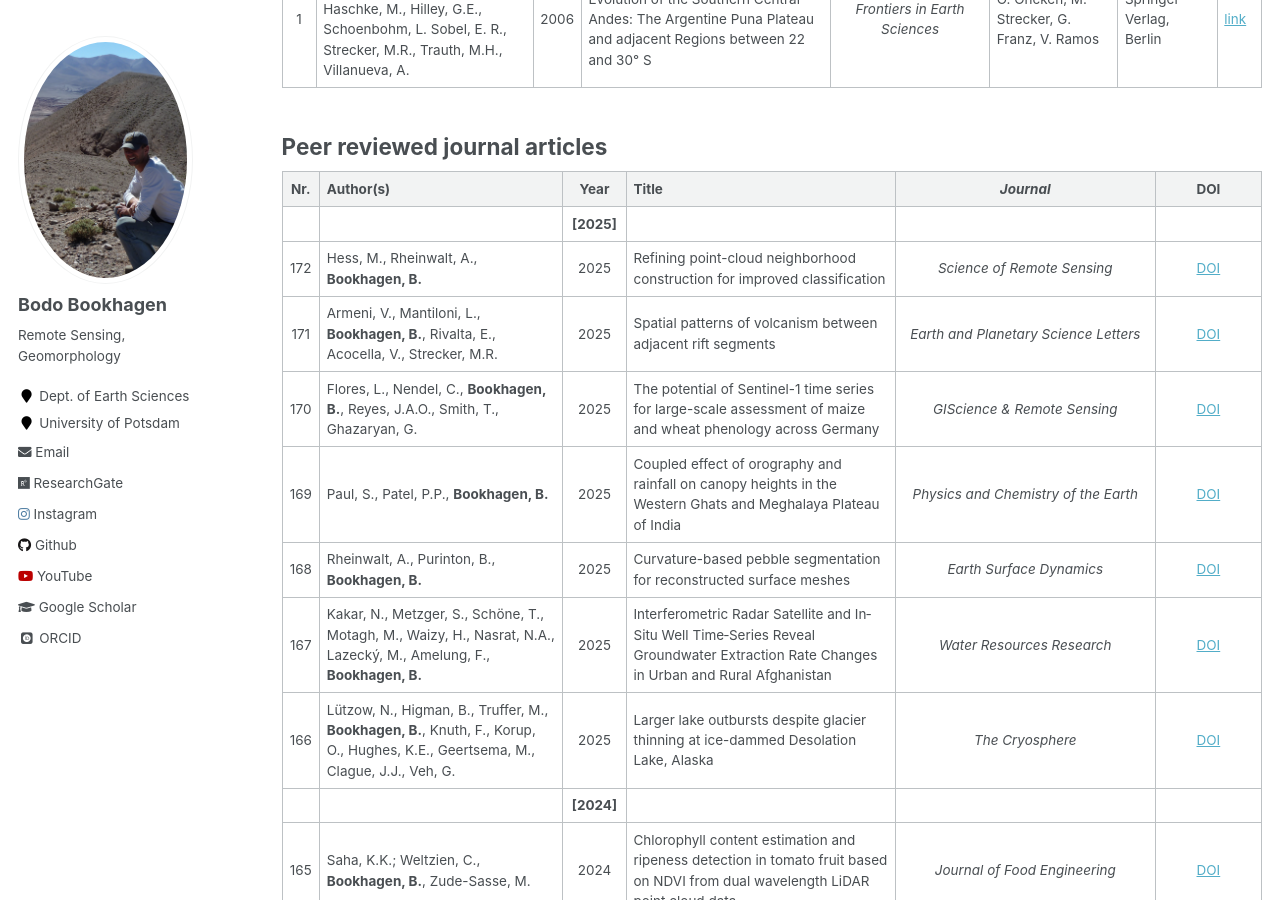
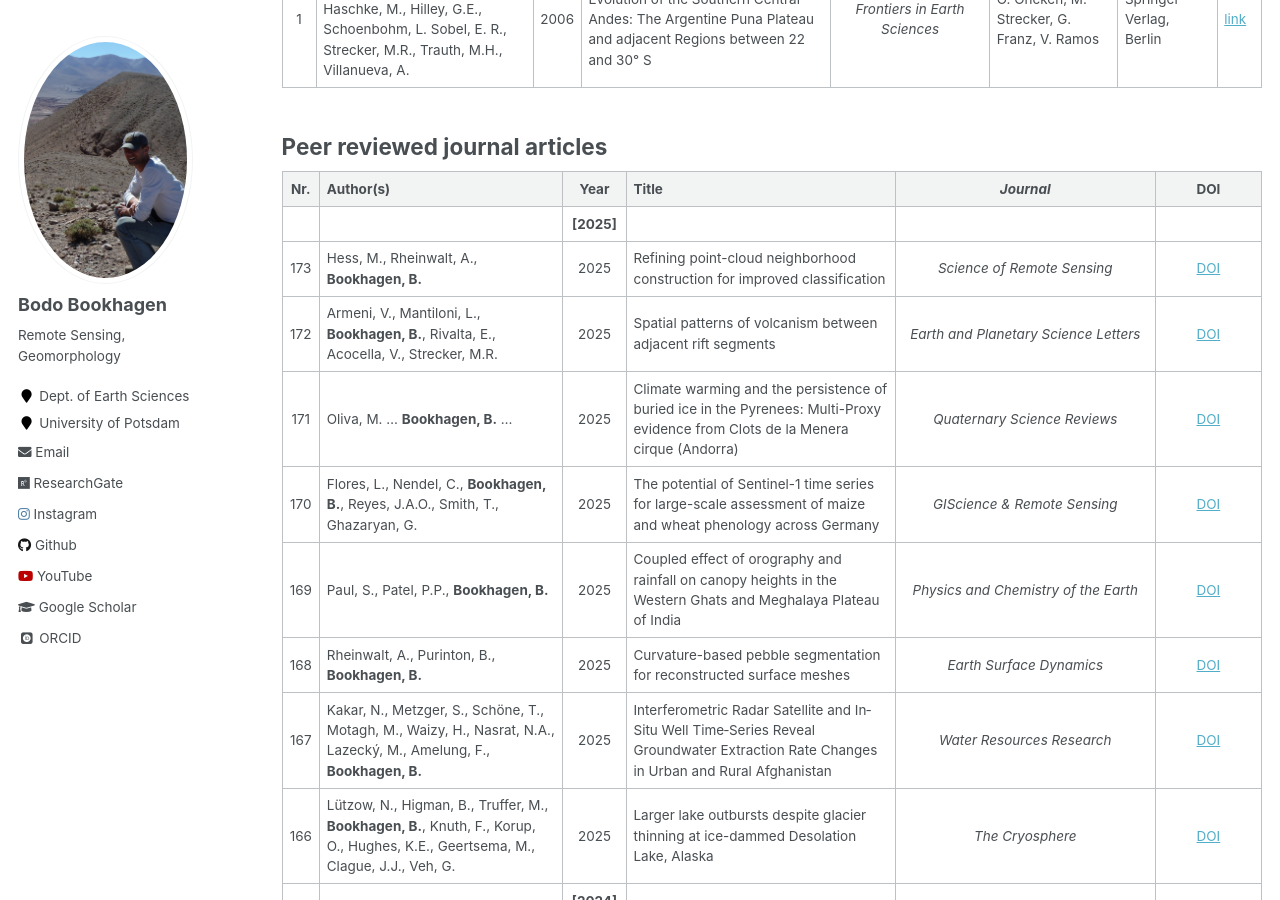
Before and after one commit to BodoBookhagen/BodoBookhagen.github.io, a Jekyll site: the page built from _pages/publications.md, in a window 1280 px wide and 900 px high, scrolled down 1245 px. Built offline with Jekyll 4.4.1, drawn with Linux system fonts in a browser that asks for light colours; some web fonts are replaced.

Commit message:
`date +"%m-%d-Y"`

```diff
--- a/_pages/publications.md
+++ b/_pages/publications.md
@@ -34,8 +34,9 @@ Nr. | Author(s) | Year | Chapter Title |  _Book Title_  | Editors  | Publisher |
 Nr.  | Author(s) | Year | Title | _Journal_ | DOI
 :--: | :---------------------------------------------------------------------------------------------------------------------------------------------------------------------------------------- | :-------------: | ----------------------------------------------------------------------------------------------------------------------------------------------------------------------------------------------------------------------------- | :---------------------------------------------------------------------------------------------------------: | :---------------------------------------------------------------------------------------------------------------------------------------------------------------------------------:
 | | **[2025]** | | |
-172 | Hess, M., Rheinwalt, A., **Bookhagen, B.** | 2025 | Refining point-cloud neighborhood construction for improved classification | *Science of Remote Sensing* | [DOI](https://doi.org/10.1016/j.srs.2025.100325)
-171 | Armeni, V., Mantiloni, L., **Bookhagen, B.**, Rivalta, E., Acocella, V., Strecker, M.R. | 2025 | Spatial patterns of volcanism between adjacent rift segments | *Earth and Planetary Science Letters* | [DOI](https://doi.org/10.1016/j.epsl.2025.119623)
+173 | Hess, M., Rheinwalt, A., **Bookhagen, B.** | 2025 | Refining point-cloud neighborhood construction for improved classification | *Science of Remote Sensing* | [DOI](https://doi.org/10.1016/j.srs.2025.100325)
+172 | Armeni, V., Mantiloni, L., **Bookhagen, B.**, Rivalta, E., Acocella, V., Strecker, M.R. | 2025 | Spatial patterns of volcanism between adjacent rift segments | *Earth and Planetary Science Letters* | [DOI](https://doi.org/10.1016/j.epsl.2025.119623)
+171 | Oliva, M. ... **Bookhagen, B.** ... | 2025 | Climate warming and the persistence of buried ice in the Pyrenees: Multi-Proxy evidence from Clots de la Menera cirque (Andorra) | *Quaternary Science Reviews* | [DOI](https://doi.org/10.1016/j.quascirev.2025.109564)
 170 | Flores, L., Nendel, C., **Bookhagen, B.**, Reyes, J.A.O., Smith, T., Ghazaryan, G. | 2025 | The potential of Sentinel-1 time series for large-scale assessment of maize and wheat phenology across Germany | *GIScience & Remote Sensing*| [DOI](https://doi.org/10.1080/15481603.2025.2531593)
 169 | Paul, S., Patel, P.P., **Bookhagen, B.** | 2025 | Coupled effect of orography and rainfall on canopy heights in the Western Ghats and Meghalaya Plateau of India | *Physics and Chemistry of the Earth* | [DOI](https://doi.org/10.1016/j.pce.2025.104003)
 168 | Rheinwalt, A., Purinton, B., **Bookhagen, B.** | 2025 | Curvature-based pebble segmentation for reconstructed surface meshes | *Earth Surface Dynamics* | [DOI](https://doi.org/10.5194/esurf-13-923-2025)
```
